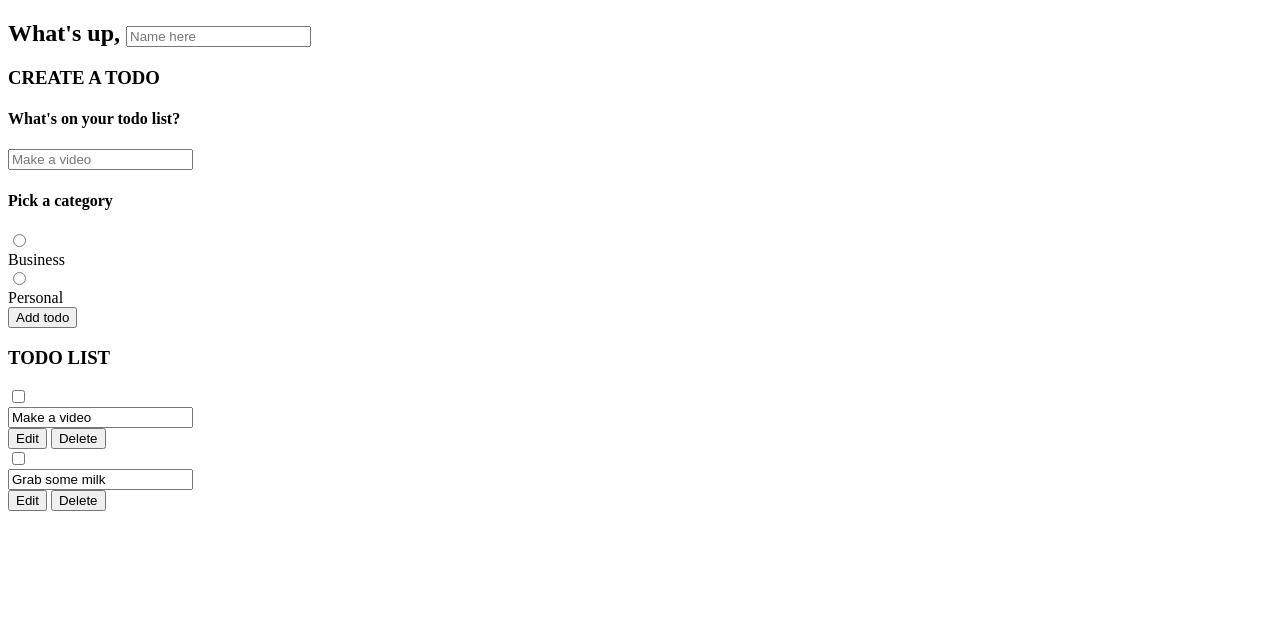
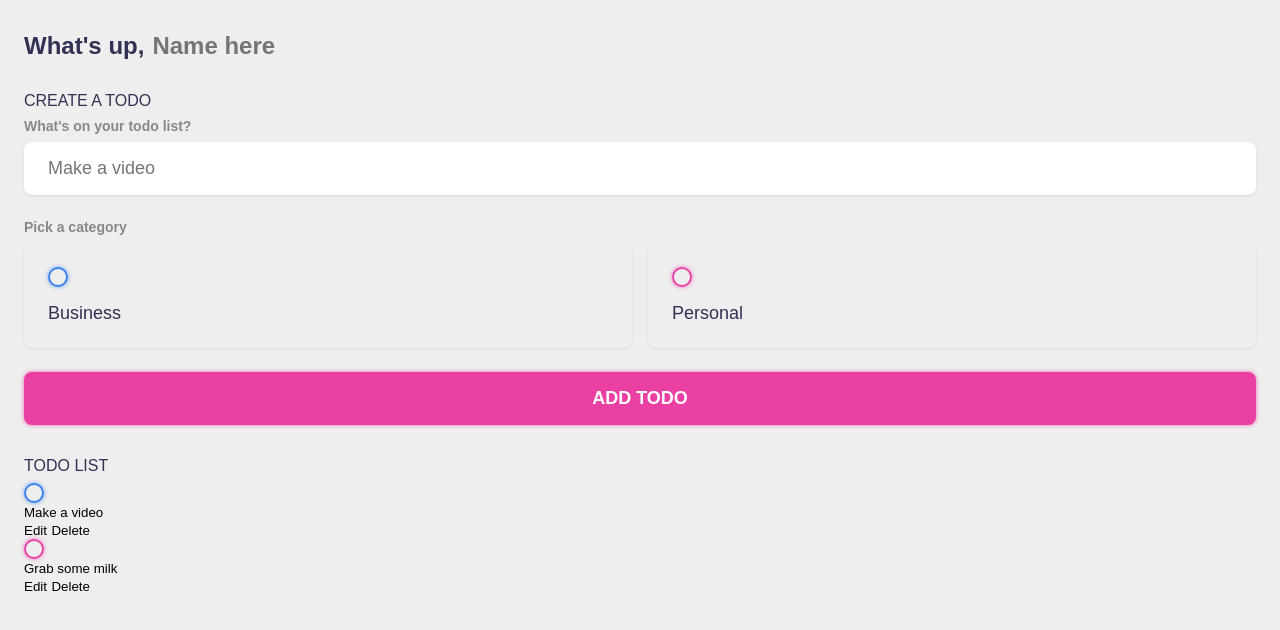
Before and after one commit to pausiroy/javascript-to-do-list, a plain HTML site: page index.html in a window 1280 px wide. Drawn offline with Linux system fonts and the light colour scheme.

```diff
--- a/index.html
+++ b/index.html
@@ -5,6 +5,7 @@
     <meta http-equiv="X-UA-Compatible" content="IE=edge">
     <meta name="viewport" content="width=device-width, initial-scale=1.0">
     <title>Javascript To do list</title>
+    <link rel="stylesheet" href="styles.css">
 </head>
 <body>
 
--- a/styles.css
+++ b/styles.css
@@ -151,3 +151,29 @@ input:checked ~ .bubble::after {
     height: 10px;
     opacity: 1;
 }
+
+.create-todo .options label div {
+    color: var(--dark);
+    font-size: 1.125rem;
+    margin-top: 1rem;
+
+}
+
+.create-todo input[type="submit"] {
+    display: block;
+    width: 100%;
+    font-size: 1.125rem;
+    padding: 1rem 1.5rem;
+    color: #fff;
+    font-weight: 700;
+    text-transform: uppercase;
+    background-color: var(--primary);
+    box-shadow: var(--personal-glow);
+    border-radius: 0.5rem;
+    cursor: pointer;
+    transition: 0.2s ease-in-out;
+}
+
+.create-todo input[type="submit"]:hover {
+    opacity: 0.75;
+}
```
